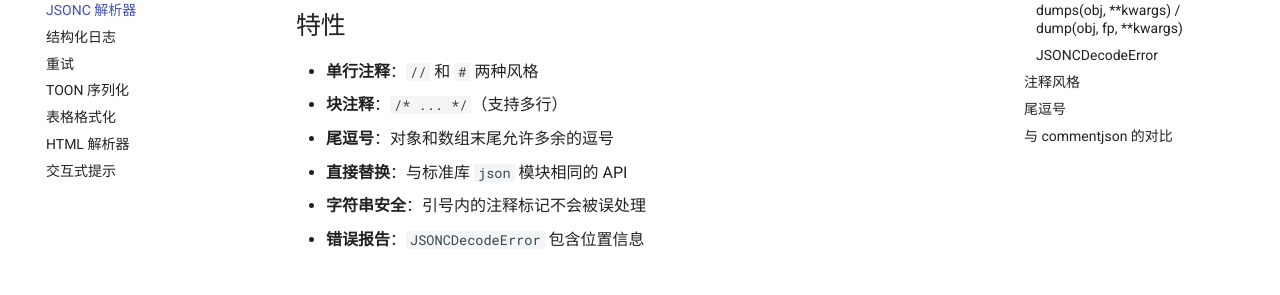
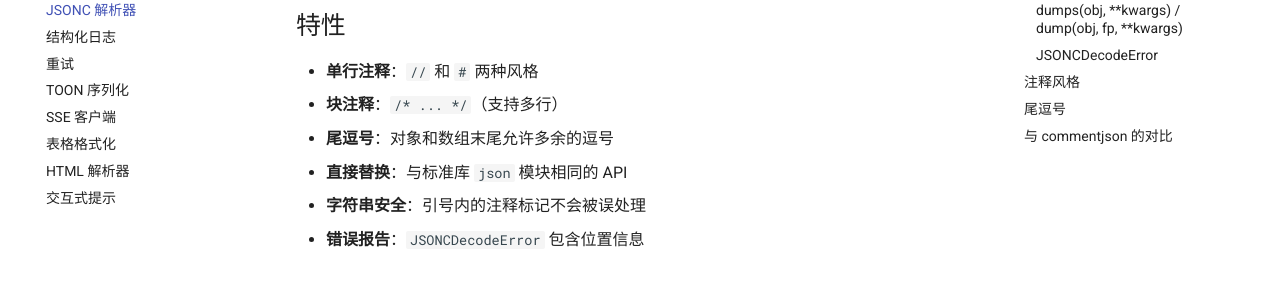
Before and after one commit to Oaklight/zerodep, an MkDocs documentation site: the page built from docs/modules/jsonc.md, in a window 1280 px wide. Shown: the part 311-606 px from the top of the page. Built offline with MkDocs 1.6.1 and Material for MkDocs 9.7.7, drawn with Linux system fonts in a browser that asks for light colours; comment, search, counter and statistics services are not loaded.

Commit message:
docs: add SSE client module to docs config

```diff
--- a/.readthedocs.yaml
+++ b/.readthedocs.yaml
@@ -10,7 +10,7 @@
   jobs:
     post_checkout:
       - git fetch origin master --depth=1
-      - for d in aes qr httpclient dotenv yaml jsonc structlog retry toon; do git checkout FETCH_HEAD -- "$d/" 2>/dev/null || true; done
+      - for d in aes qr httpclient dotenv yaml jsonc structlog retry toon sse; do git checkout FETCH_HEAD -- "$d/" 2>/dev/null || true; done
     install:
       - pip install -r requirements.txt
     build:
--- a/mkdocs.yml
+++ b/mkdocs.yml
@@ -51,6 +51,7 @@
             - ../structlog
             - ../retry
             - ../toon
+            - ../sse
             - ../tabulate
             - ../soup
             - ../prompt
@@ -63,6 +64,7 @@
             - structlog
             - retry
             - toon
+            - sse
             - tabulate
             - soup
             - prompt
@@ -112,6 +114,7 @@
       - 结构化日志: modules/structlog.md
       - 重试: modules/retry.md
       - TOON 序列化: modules/toon.md
+      - SSE 客户端: modules/sse.md
       - 表格格式化: modules/tabulate.md
       - HTML 解析器: modules/soup.md
       - 交互式提示: modules/prompt.md
@@ -125,6 +128,7 @@
       - 结构化日志: api/structlog.md
       - 重试: api/retry.md
       - TOON: api/toon.md
+      - SSE: api/sse.md
       - Tabulate: api/tabulate.md
       - Soup: api/soup.md
       - Prompt: api/prompt.md
@@ -138,6 +142,7 @@
       - 结构化日志: benchmarks/structlog.md
       - 重试: benchmarks/retry.md
       - TOON: benchmarks/toon.md
+      - SSE 客户端: benchmarks/sse.md
       - 表格格式化: benchmarks/tabulate.md
       - HTML 解析器: benchmarks/soup.md
   - 更新日志: changelog.md
```
